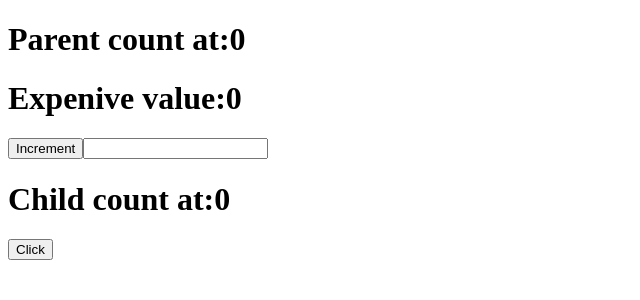
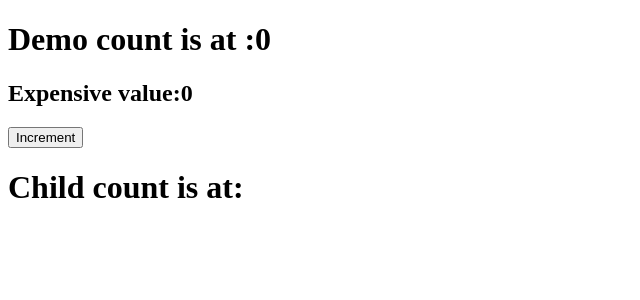
Before and after one commit to bobbyDeepak1415/React_Hooks, a React (Vite) app: page / in a window 1280 px wide. Shown: the top 300 px of the page, without its empty margins (0-640 px from the left). Built offline with nearby package versions, Linux system fonts and the light colour scheme.

Commit message:
setup done

```diff
--- /dev/null
+++ b/src/Child1.jsx
@@ -0,0 +1,14 @@
+import React from 'react'
+
+const Child1 = () => {
+
+    console.log("child rendering...")
+
+  return (
+    <div>
+      <h1>Child count is at:{}</h1>
+    </div>
+  )
+}
+
+export default Child1
--- /dev/null
+++ b/src/Demo.jsx
@@ -0,0 +1,26 @@
+import React, { useMemo, useState } from "react";
+import Child1 from "./Child1";
+
+const Demo = () => {
+  console.log("Demo rendering...");
+
+  const [count, setCount] = useState(0);
+
+  const expensiveValue = useMemo(() => {
+    console.log("expensive function run...");
+    return count * 100;
+  }, [count]);
+
+  return (
+    <div>
+      <h1>Demo count is at :{count}</h1>
+      <h2>Expensive value:{expensiveValue}</h2>
+      <button onClick={() => setCount(count + 1)}>Increment</button>
+      <div>
+        <Child1 />
+      </div>
+    </div>
+  );
+};
+
+export default Demo;
--- a/src/main.jsx
+++ b/src/main.jsx
@@ -1,10 +1,12 @@
 import { StrictMode } from 'react'
 import { createRoot } from 'react-dom/client'
 // import './index.css'
-import App from './App.jsx'
+// import App from './App.jsx'
+import Demo from './Demo.jsx'
 
 createRoot(document.getElementById('root')).render(
   <StrictMode>
-    <App />
+    {/* <App /> */}
+    <Demo/>
   </StrictMode>,
 )
```
